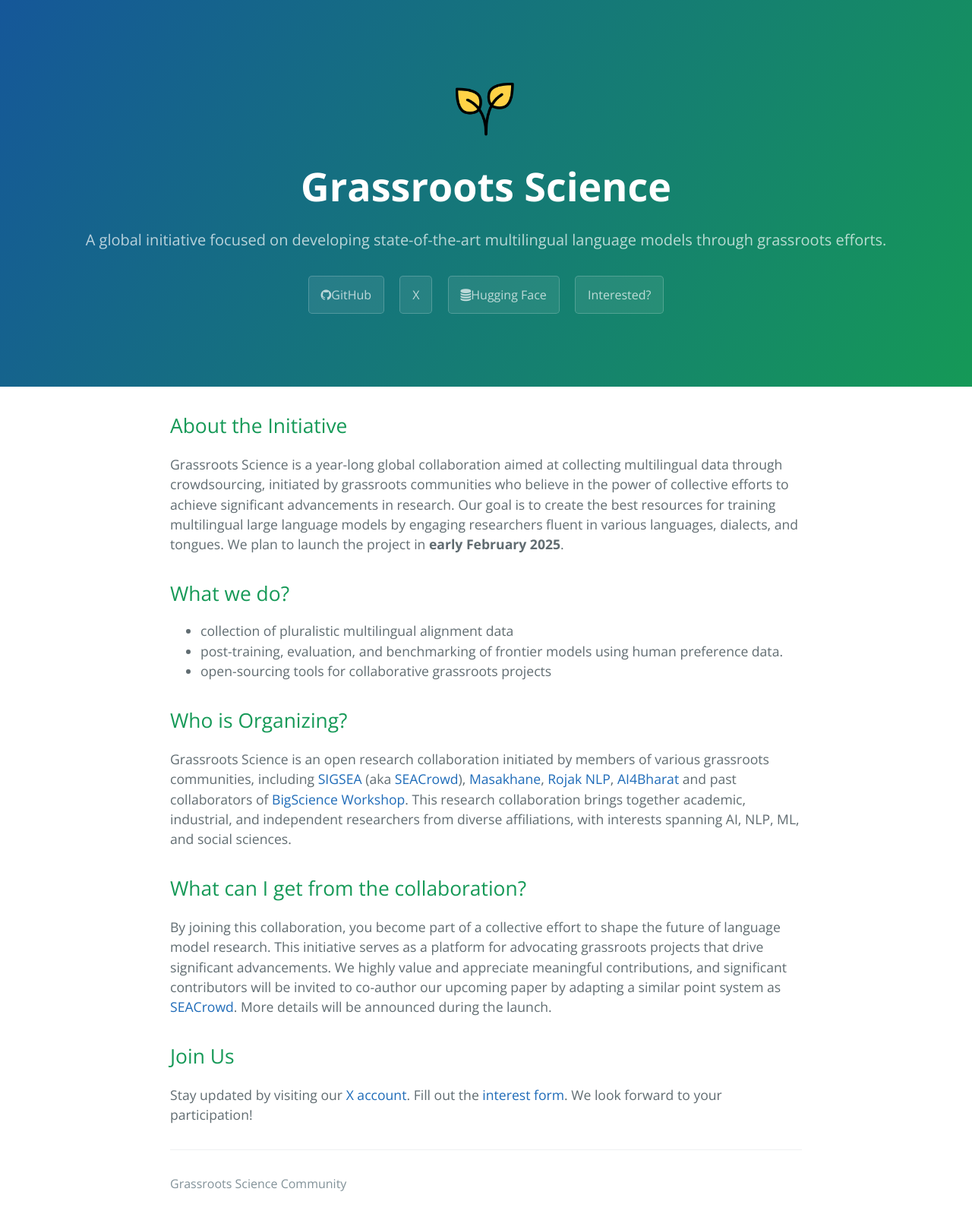
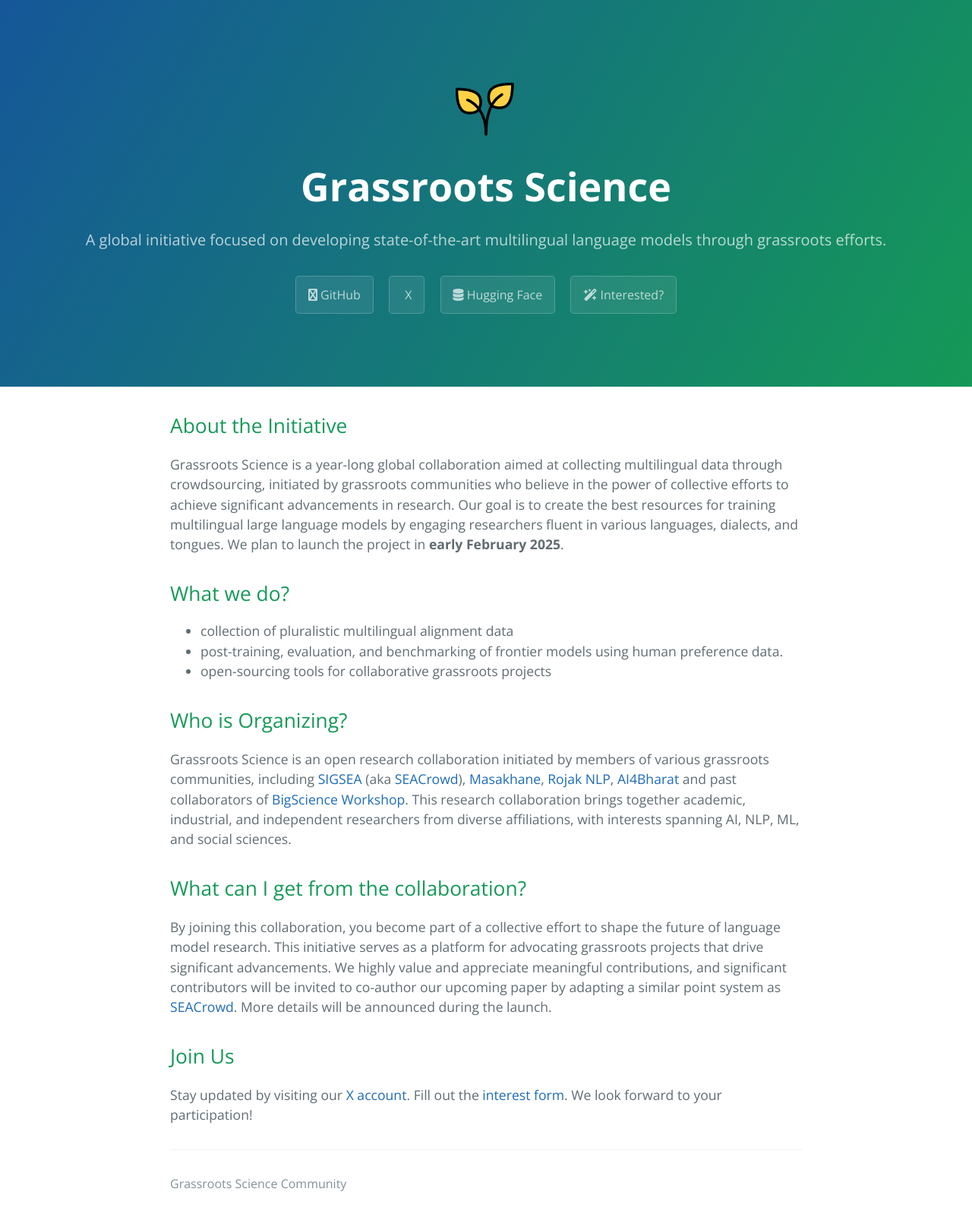
Before and after one commit to grassroots-science/grassroots-science.github.io, a Jekyll site: the page built from index.md, in a window 1280 px wide. Shown: the whole page at 76% size. Built offline with Jekyll 4.4.1, drawn with Linux system fonts in a browser that asks for light colours; nearby versions of some CDN libraries.

Commit message:
Update default.html

```diff
--- a/_layouts/default.html
+++ b/_layouts/default.html
@@ -7,7 +7,7 @@
     <link rel="shortcut icon" type="image/x-icon" href="/assets/images/favicon.ico">
     <link rel="preconnect" href="https://fonts.gstatic.com">
     <link rel="preload" href="https://fonts.googleapis.com/css?family=Open+Sans:400,700&display=swap" as="style" type="text/css" crossorigin>
-    <link href="//maxcdn.bootstrapcdn.com/font-awesome/4.2.0/css/font-awesome.min.css" rel="stylesheet">
+    <link rel="stylesheet" href="https://cdnjs.cloudflare.com/ajax/libs/font-awesome/6.0.0/css/all.min.css">
 
     <meta name="viewport" content="width=device-width, initial-scale=1">
     <meta name="theme-color" content="#157878">
@@ -22,10 +22,10 @@
       <img src="/assets/images/logo_transparent.png" width="120px"/>
       <h1 class="project-name">{{ page.title | default: site.title | default: site.github.repository_name }}</h1>
       <h2 class="project-tagline">{{ page.description | default: site.description | default: site.github.project_tagline }}</h2>
-      <a href="{{ site.github_link }}" class="btn"><i class='fa fa-github'></i>GitHub</a>
-      <a href="{{ site.x_link }}" class="btn"><i class='fa-brands fa-x-twitter'></i>X</a>
-      <a href="{{ site.hf_link }}" class="btn"><i class='fa fa-database'></i>Hugging Face</a>
-      <a href="https://forms.gle/i8mG999yRbznK8JE9" class="btn"><i class='fa-solid fa-wand-magic-sparkles'></i>Interested?</a>
+      <a href="{{ site.github_link }}" class="btn"><i class='fa fa-github'></i> GitHub</a>
+      <a href="{{ site.x_link }}" class="btn"><i class='fa-brands fa-x-twitter'></i> X</a>
+      <a href="{{ site.hf_link }}" class="btn"><i class='fa fa-database'></i> Hugging Face</a>
+      <a href="https://forms.gle/i8mG999yRbznK8JE9" class="btn"><i class='fa-solid fa-wand-magic-sparkles'></i> Interested?</a>
 
       {% if site.github.is_project_page %}
         <a href="{{ site.github.repository_url }}" class="btn">View on GitHub</a>
```
